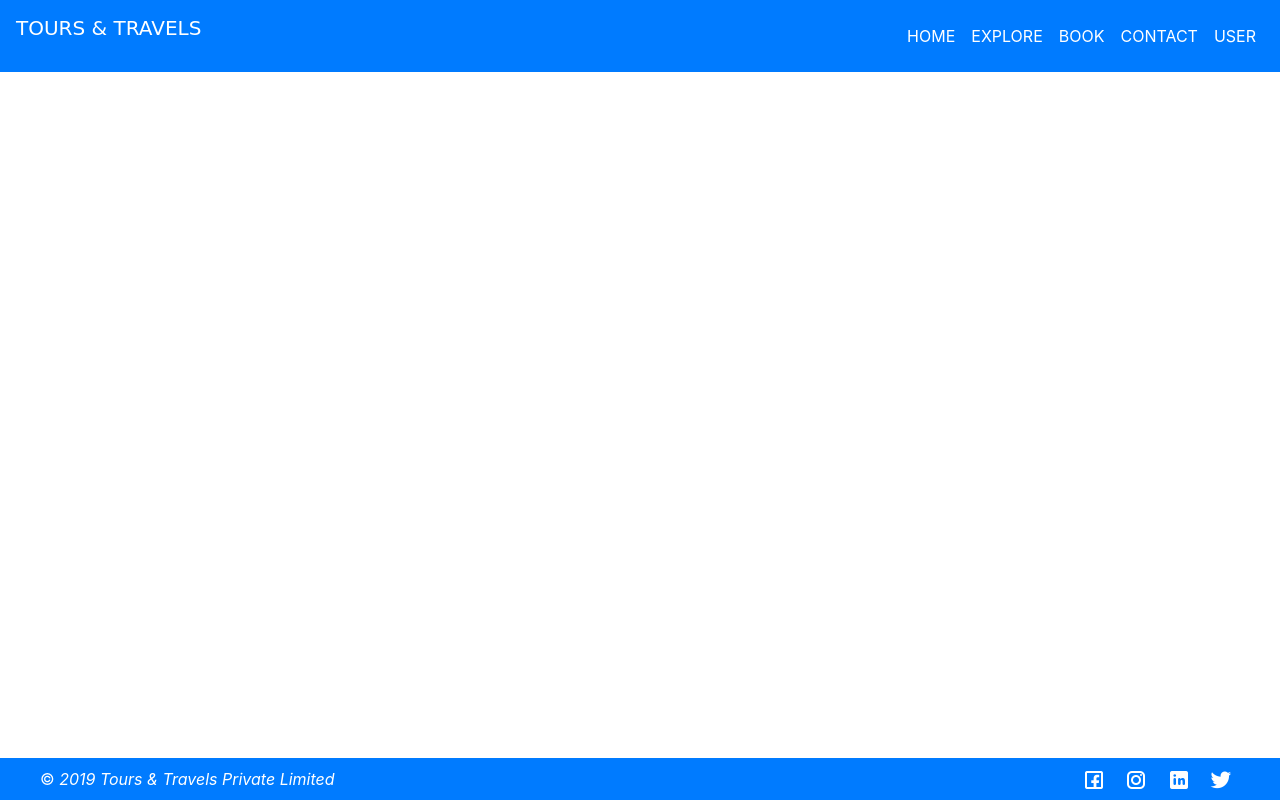
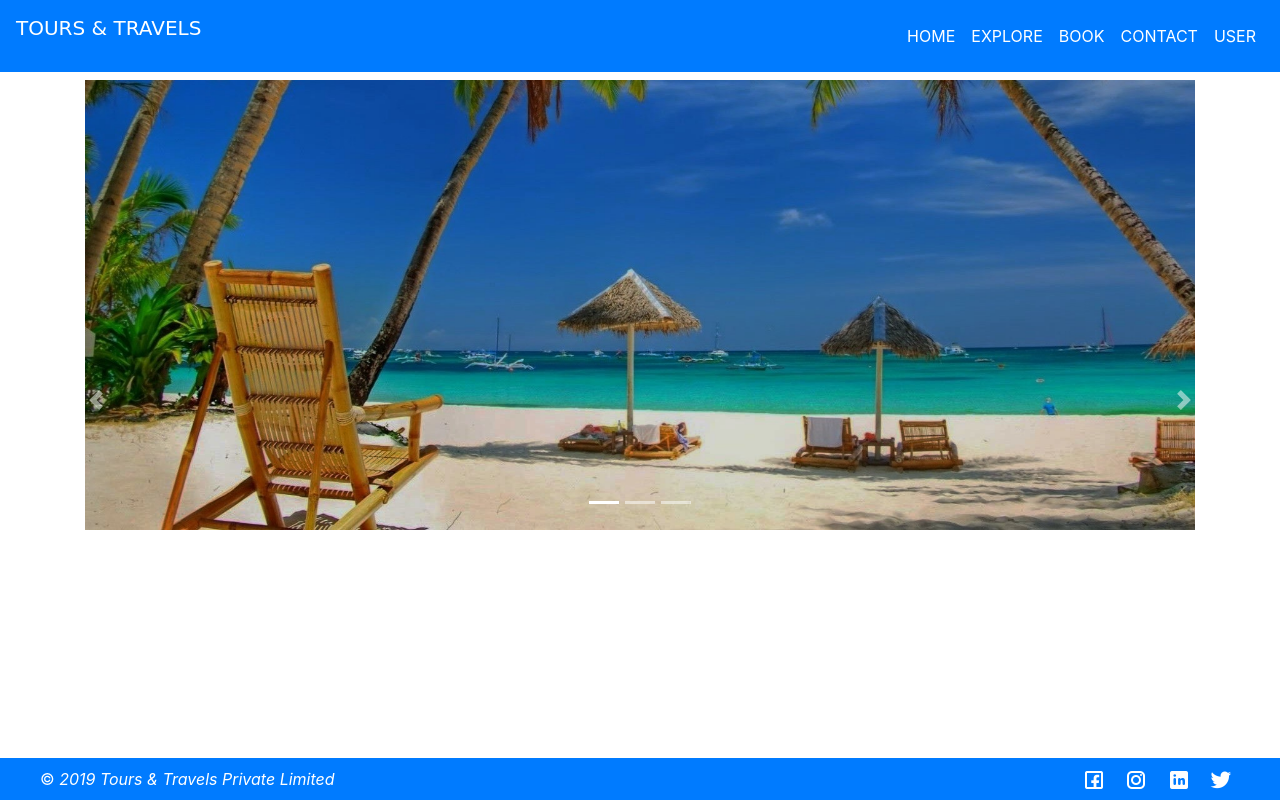
Before and after one commit to Namav404/TravelsToursManagementSystem, a PHP site: page / in a window 1280 px wide. Run offline with PHP 8.4, Linux system fonts and the light colour scheme; the visitor is signed in with stand-in values (Sample User, id 1); data that the repository does not hold is empty.

Commit message:
Changed index page

```diff
--- a/css/style.css
+++ b/css/style.css
@@ -79,3 +79,6 @@ hr {
 .box-con {
     border: 2px solid #ccc;
 }
+.caro {
+    margin-top: 5em;
+}
--- a/index.php
+++ b/index.php
@@ -17,6 +17,53 @@
 
 <body>
     <?php include("navbar.php"); ?>
+    <div class="container caro text-center">
+
+        <div id="demo" class="carousel slide" data-ride="carousel">
+
+            <!-- Indicators -->
+            <ul class="carousel-indicators">
+                <li data-target="#demo" data-slide-to="0" class="active"></li>
+                <li data-target="#demo" data-slide-to="1"></li>
+                <li data-target="#demo" data-slide-to="2"></li>
+            </ul>
+
+            <!-- The slideshow -->
+            <div class="carousel-inner">
+                <div class="carousel-item active">
+                    <img src="img/dd1 (2).jpg" height="450" width="1200" alt="Los Angeles">
+                </div>
+                <div class="carousel-item">
+                    <img src="img/imc.jpg" height="450" width="800"  alt="Chicago">
+                </div>
+                <div class="carousel-item">
+                    <img src="img/dd1 (2).jpg" height="450" width="1200" alt="New York">
+                </div>
+                <div class="carousel-item">
+                    <img src="img/dd1 (2).jpg" height="450" width="1200" alt="New York">
+                </div>
+                <div class="carousel-item">
+                    <img src="img/ds.jpg" height="450" width="800" alt="New York">
+                </div>
+                <div class="carousel-item">
+                    <img src="img/dd1 (2).jpg" height="450" width="1200" alt="New York">
+                </div>
+            </div>
+            <div class="carousel-item">
+                <img src="img/dd1 (2).jpg" height="450" width="1200" alt="New York">
+            </div>
+        </div>
+
+        <!-- Left and right controls -->
+        <a class="carousel-control-prev" href="#demo" data-slide="prev">
+            <span class="carousel-control-prev-icon"></span>
+        </a>
+        <a class="carousel-control-next" href="#demo" data-slide="next">
+            <span class="carousel-control-next-icon"></span>
+        </a>
+
+    </div>
+    </div>
 </body>
 
 </html>
```
Also changed, not shown: img/dd1 (2).jpg (added), img/ds.jpg (added), img/imc.jpg (added).
